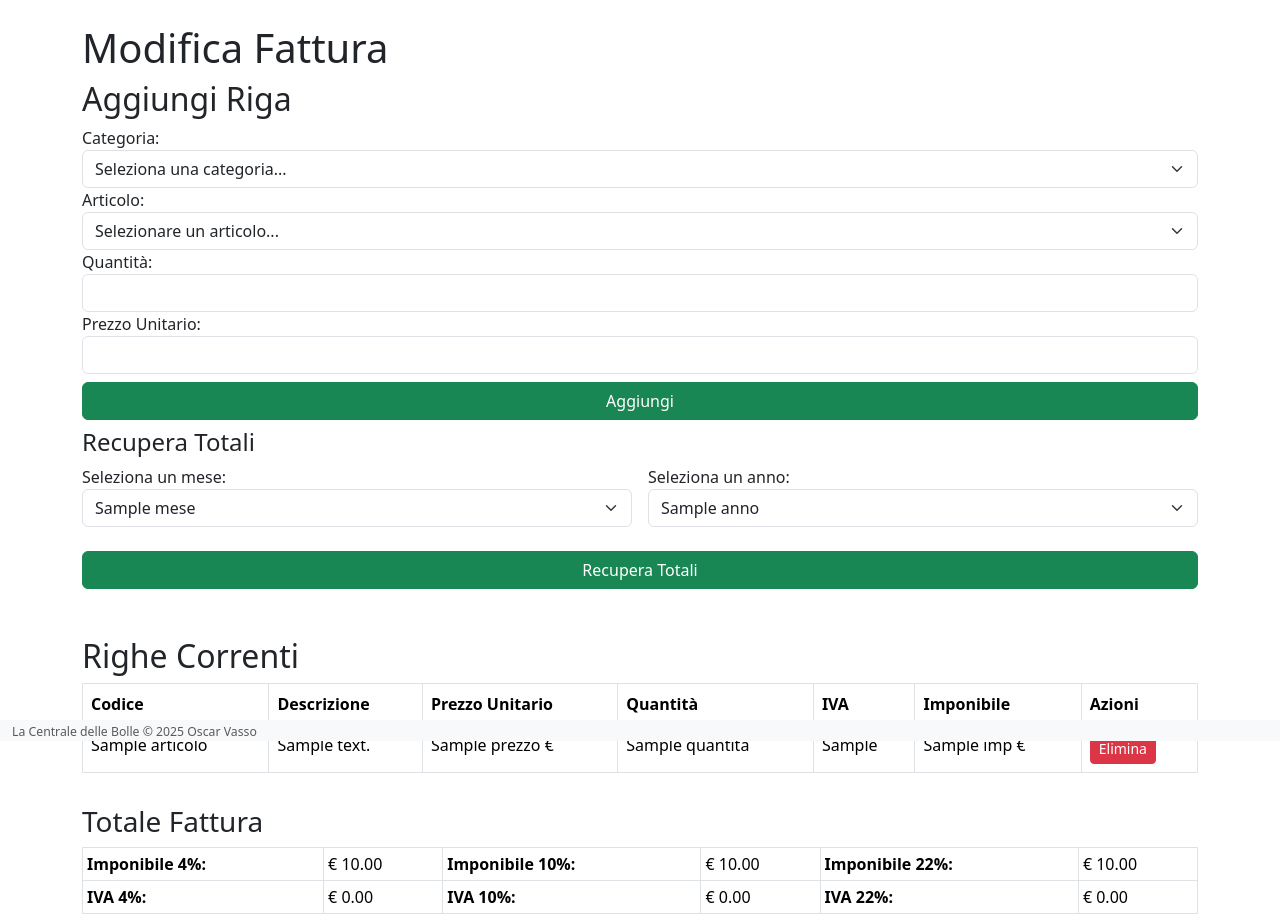
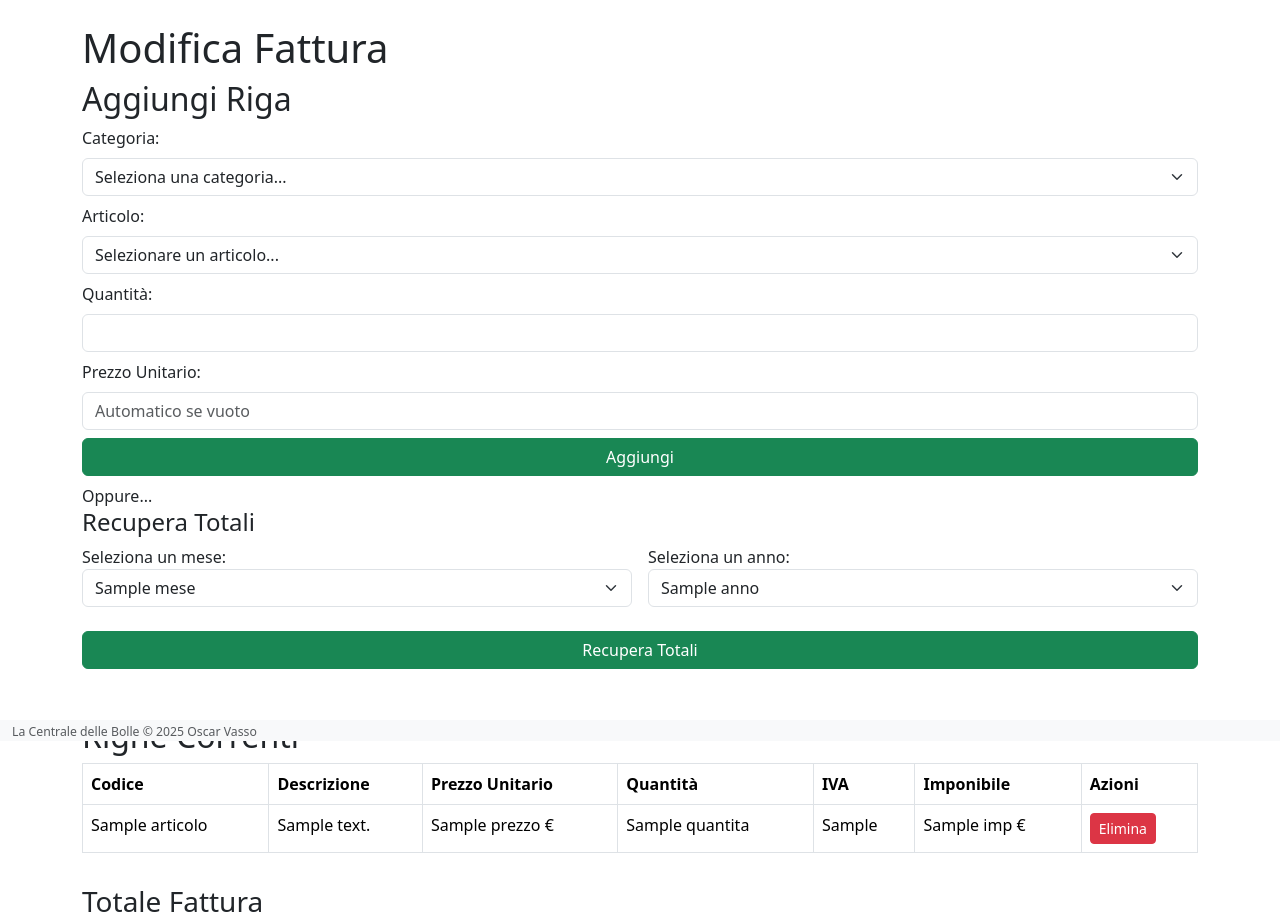
Before and after one commit to Kaminari94/Centrale-delle-Bolle, a Django app: template SitoValat/bolle/templates/fatture/fattura_form.html in a window 1280 px wide. Shown: the part 59-978 px from the top of the page. Run offline with Django 3.2, Linux system fonts and the light colour scheme; the template is opened without the code that fills it: most values are stand-ins (such as "Sample title", 1, 10 or a date in 2020).

Commit message:
Spiegazione con placeholder in campo Lotto e Prezzo (fattura) e class per le label dei form

```diff
--- a/SitoValat/bolle/templates/fatture/fattura_form.html
+++ b/SitoValat/bolle/templates/fatture/fattura_form.html
@@ -8,7 +8,7 @@
 <h2>Aggiungi Riga</h2>
 <form method="GET" action="{% url 'fattura-update' fattura.pk %}">
     <!-- Selezione della categoria -->
-    <label for="categoria">Categoria:</label>
+    <label for="categoria" class="form-label">Categoria:</label>
     <select class="form-select" name="categoria" id="categoria" onchange="this.form.submit()">
         <option value="0">Seleziona una categoria...</option>
         {% for categoria in categorie %}
@@ -18,7 +18,7 @@
 </form>
 <form method="post">
     {% csrf_token %}
-    <label for="articolo">Articolo:</label>
+    <label for="articolo" class="form-label mt-2">Articolo:</label>
     <select name="articolo" class="form-select">
         <option value="">Selezionare un articolo...</option>
         {% for categoria in categorie %}
@@ -31,14 +31,14 @@
             {% endif %}
         {% endfor %}
     </select>
-    <label for="quantita">Quantità:</label>
+    <label for="quantita" class="form-label mt-2">Quantità:</label>
     <input type="number" name="quantita" min="1" class="form-control">
 
-    <label for="prezzo">Prezzo Unitario:</label>
-    <input type="number" step="0.01" name="prezzo" class="form-control">
+    <label for="prezzo" class="form-label mt-2">Prezzo Unitario:</label>
+    <input type="number" step="0.01" name="prezzo" class="form-control" placeholder="Automatico se vuoto">
 
     <button type="submit" name="add_riga" class="btn btn-success mt-2 mb-2 w-100">Aggiungi</button>
-
+    Oppure...
     <h4>Recupera Totali</h4>
     <div class="row g-3 align-items-end mb-4">
         <div class="col-md-6 col-6">
--- a/SitoValat/bolle/templates/resi/reso_form.html
+++ b/SitoValat/bolle/templates/resi/reso_form.html
@@ -8,7 +8,7 @@
 <h2>Aggiungi Riga</h2>
 <form method="GET" action="{% url 'reso-update' reso.pk %}">
     <!-- Selezione della categoria -->
-    <label for="categoria">Categoria:</label>
+    <label for="categoria" class="form-label">Categoria:</label>
     <select class="form-select" name="categoria" id="categoria" onchange="this.form.submit()">
         <option value="0">Seleziona una categoria...</option>
         {% for categoria in categorie %}
@@ -19,7 +19,7 @@
 
 <form method="post">
     {% csrf_token %}
-    <label for="articolo">Articolo:</label>
+    <label for="articolo" class="form-label mt-2">Articolo:</label>
     <select name="articolo" class="form-select">
         <option value="">Selezionare un articolo...</option>
         {% for categoria in categorie %}
@@ -32,7 +32,7 @@
             {% endif %}
         {% endfor %}
     </select>
-    <label for="quantita">Quantità:</label>
+    <label for="quantita" class="form-label mt-2">Quantità:</label>
     <input type="number" name="quantita" min="1" class="form-control">
 
     <button type="submit" name="add_riga" class="btn btn-success mt-2">Aggiungi</button>
--- a/SitoValat/bolle/views.py
+++ b/SitoValat/bolle/views.py
@@ -655,7 +655,9 @@ class CaricoUpdateView(LoginRequiredMixin, UpdateView):
         context['categorie'] = Categoria.objects.prefetch_related(
             Prefetch('articoli', queryset=Articolo.objects.filter(categoria_id = categoria_selezionata).order_by('nome'))
         ).order_by('ordine')
-
+        oggi = now() + timedelta(days=6)
+        data_lotto = oggi.strftime('%d%m%y')
+        context["data_lotto"] = data_lotto
         return context
 
     def post(self, request, *args, **kwargs):
```
Also changed, not shown: SitoValat/bolle/templates/bolle/bolla_form.html (+6 -5 lines), SitoValat/bolle/templates/carichi/carico_form.html (+5 -5 lines).
